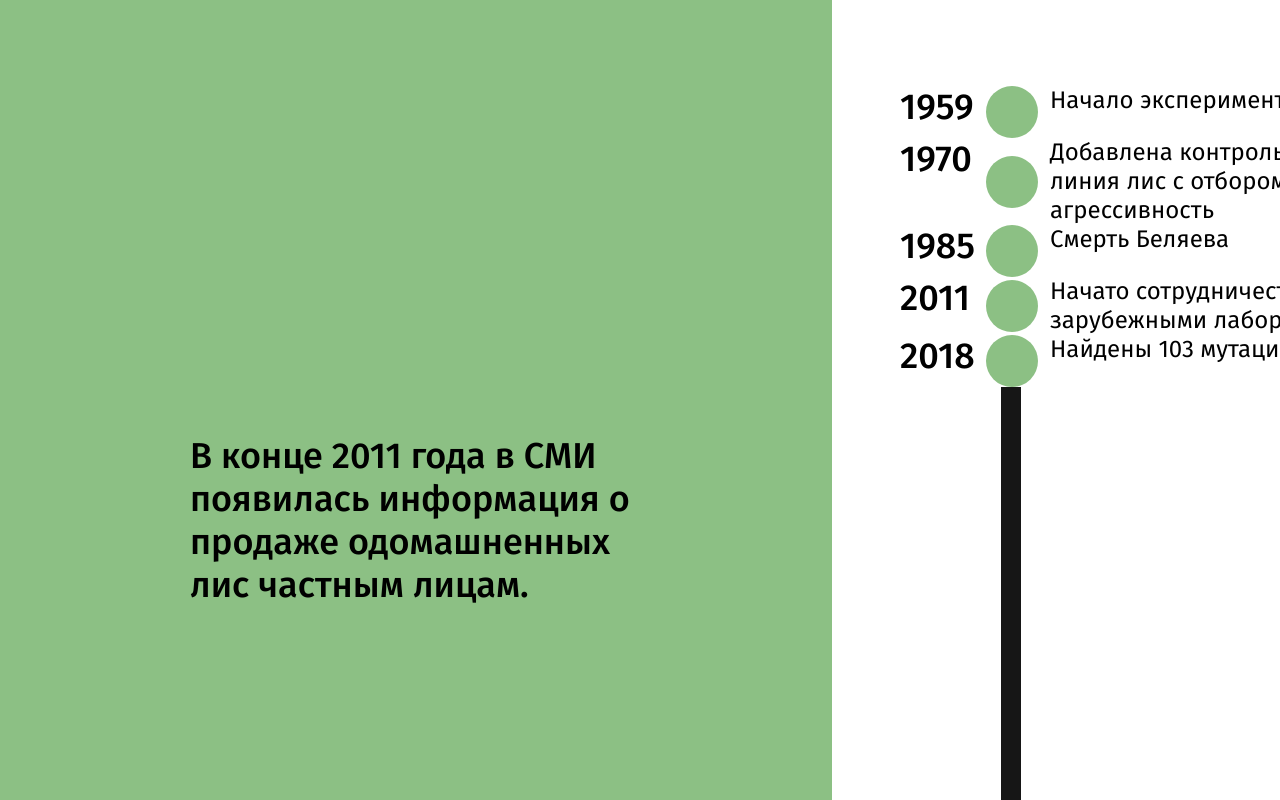
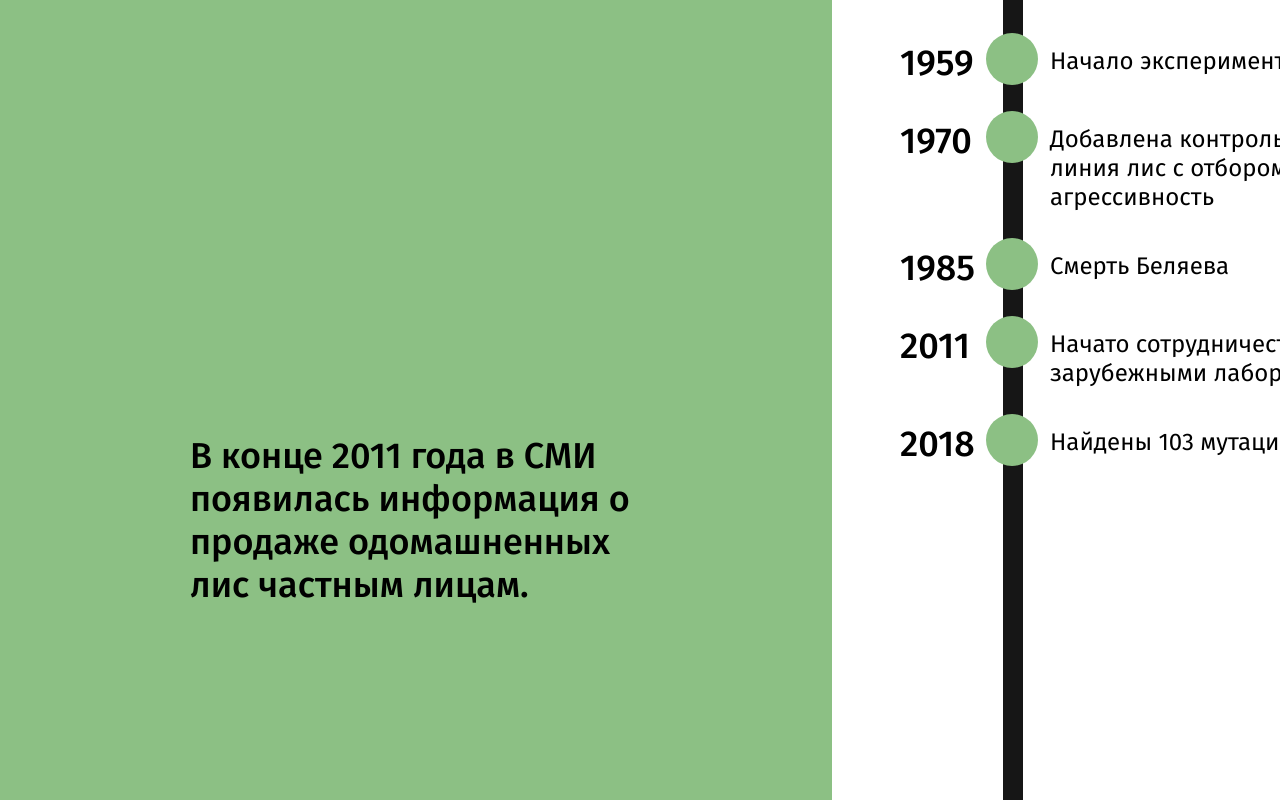
Before and after one commit to Its-all-taken/Be_foxes, a plain HTML site: page index.html in a window 1280 px wide. Shown: the part 4220-5020 px from the top of the page. Drawn offline with Linux system fonts and the light colour scheme.

Commit message:
timeline

```diff
--- a/css/article.css
+++ b/css/article.css
@@ -170,6 +170,7 @@ a:nth-of-type(2){
   padding: 163px 36px 162px 759px;
 }
 .timeline{
+  display: grid;
   width: 608px;
   height: 1155px;
   align-content: center;
@@ -179,15 +180,19 @@ a:nth-of-type(2){
 .data{
   display: flex;
   margin-left: 68px;
+   z-index: 2;
 }
 .round{
-  margin: auto 12px;
+  margin-top: 26px;
+  margin-left: 12px;
+  margin-right: 12px;
   width: 52px;
   height: 52px;
   background: #8CC084;
   border-radius: 100%;
 }
 h3{
+  margin-top: 35px;
   width: 74px;
   left: 900px;
   top: 4058px;
@@ -196,16 +201,19 @@ h3{
   line-height: 43px;
 }
 .data p{
+  margin-top: 40px;
   width: 351px;
   font-size: 24px;
   line-height: 29px;
 }
 .time-line{
   position: absolute;
+  margin-left: 171px;
+  margin-top: 0;
   width: 20px;
   height: 1155px;
   background: #161616;
-  margin: 0 419px 0 169px;
+  z-index: 1;
 }
 .year-end{
   background: #8CC084;
--- a/index.html
+++ b/index.html
@@ -68,6 +68,7 @@
       <p>В конце 2011 года в СМИ появилась информация о продаже одомашненных лис частным лицам.</p>
     </div>
     <div class="timeline">
+      <div class="time-line"></div>
       <div class="data">
         <h3>1959</h3>
         <div class="round"></div>
@@ -93,7 +94,6 @@
         <div class="round"></div>
         <p>Найдены 103 мутации </p>
       </div>
-      <div class="time-line"></div>
     </div>
     <div class="povedenie">
       <p>Поведение лис близко к поведению собаки, но при этом они остаются такими же независимыми, как кошки.</p>
```
